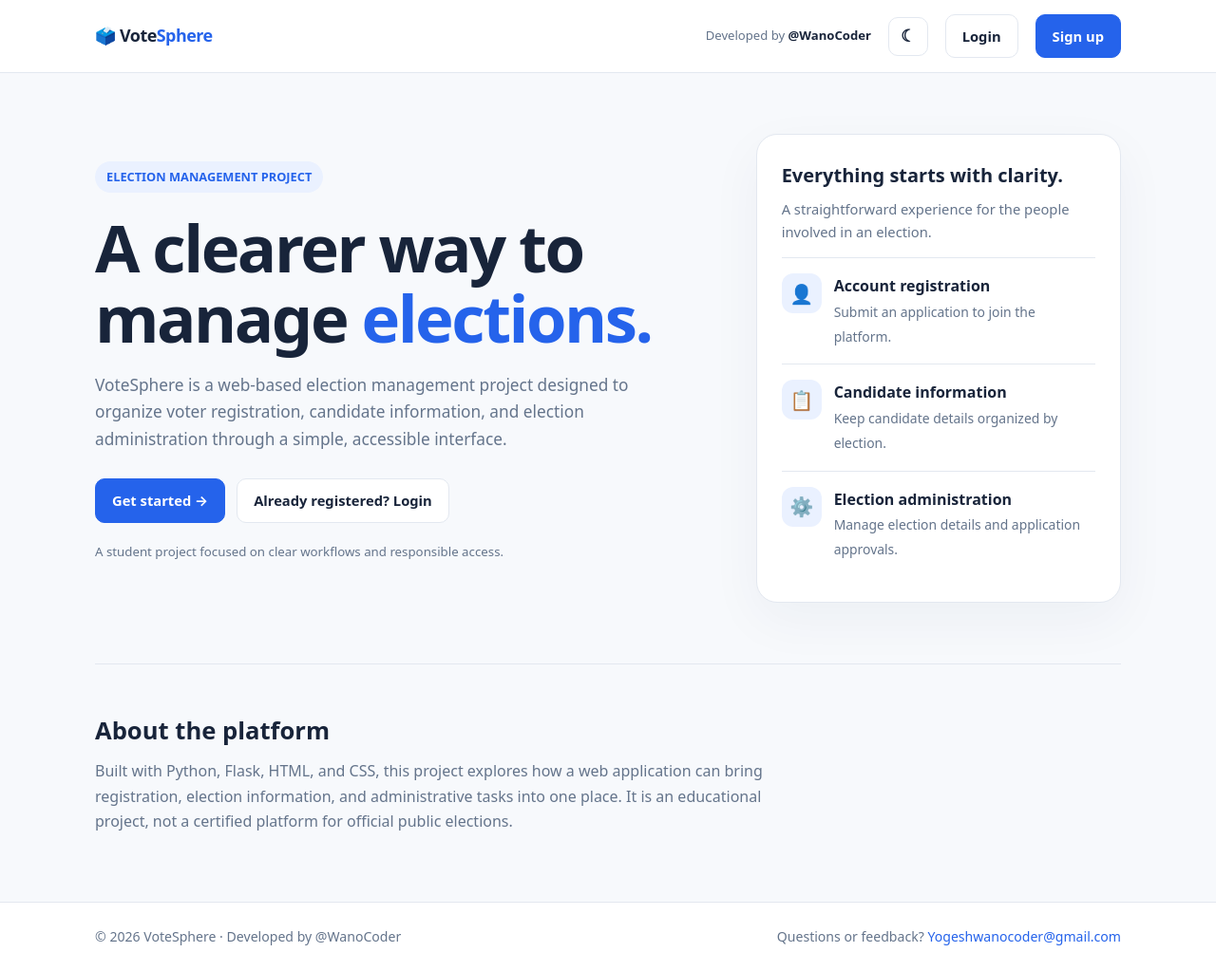
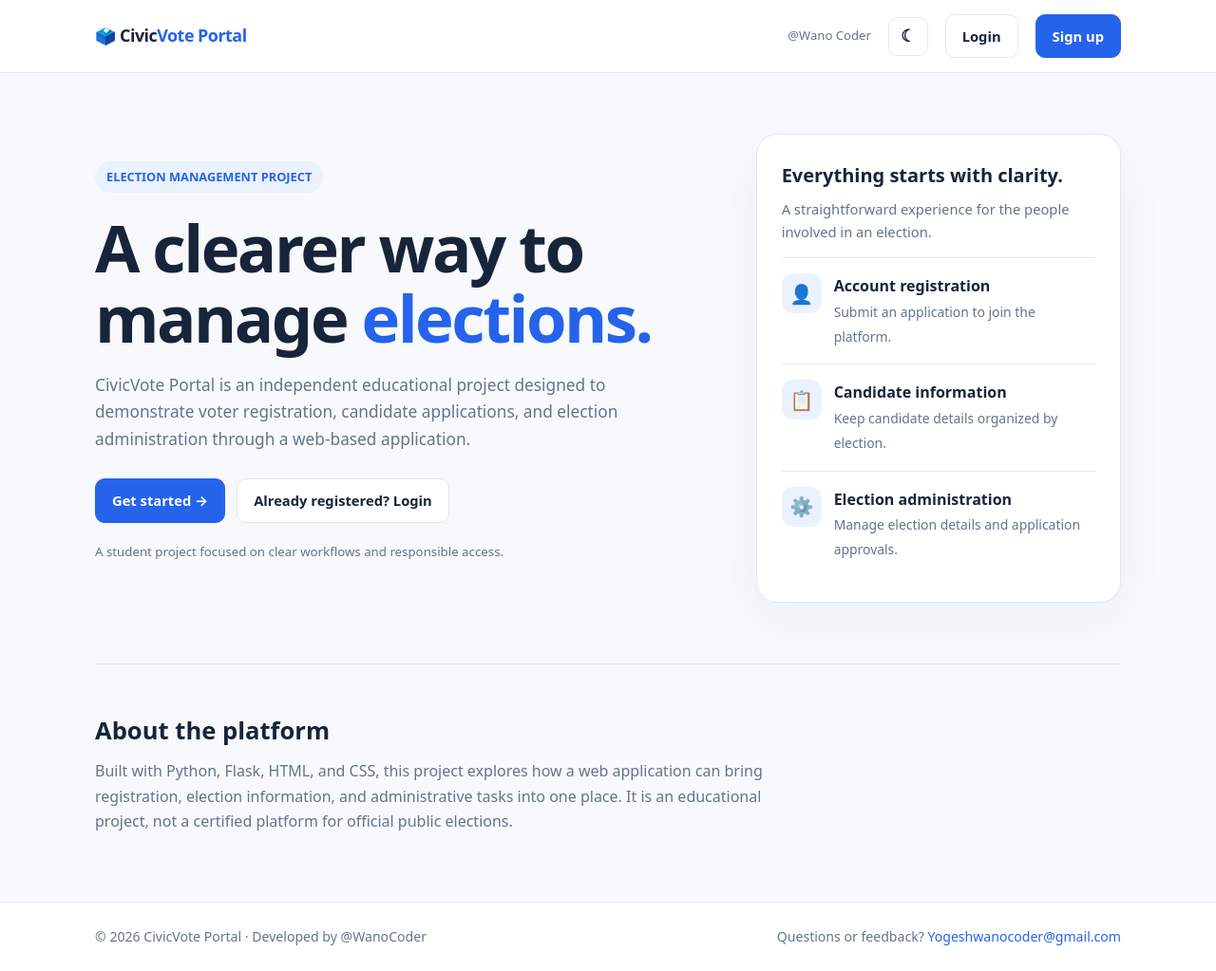
Before and after one commit to Yogesh-BCA-Ds/vote-management-system-, a Flask app: page / in a window 1280 px wide. Shown: the whole page at 95% size. Run offline with Flask 2, Linux system fonts and the light colour scheme; some libraries are stand-ins or nearby versions.

Commit message:
Rename project references to CivicVote Portal
Updated the title and branding references from VoteSphere to CivicVote Portal, reflecting the new project name and focus.

```diff
--- a/templates/home_page.html
+++ b/templates/home_page.html
@@ -4,7 +4,7 @@
   <meta charset="UTF-8">
   <meta name="viewport" content="width=device-width, initial-scale=1">
   <meta name="description" content="An election management project for organizing voter access, candidate registration, and election information.">
-  <title>VoteSphere — Election Management</title>
+  <title>CivicVote Portal | Educational Election Management Project</title>
   <meta name="google-site-verification" content="yXOB0tYj4gjPv3Smw1vCRbY6BF4AtHqt_FflR_2XcBg" />
   <style>
     :root{color-scheme:light;--bg:#f7f9fc;--card:#fff;--text:#18243a;--muted:#64748b;--line:#e3e8f0;--accent:#2563eb;--soft:#eaf1ff;--shadow:0 18px 55px #1725540c}
@@ -56,10 +56,11 @@
 <body>
   <header>
     <nav class="wrap">
-      <a class="brand" href="{{ url_for('home_page') }}">🗳️ Vote<span>Sphere</span></a>
+      <a class="brand" href="{{ url_for('home_page') }}">
+    🗳️ Civic<span>Vote Portal</span>
+      </a>
       <div class="nav-right">
-        <a class="developer" href="https://youtube.com/@wanocoder?si=_owoAC36_BVS1_Lf" target="_blank"
-         rel="noopener noreferrer">Developed by <b>@WanoCoder</b></a>
+        <a class= "developer" href="https://www.youtube.com/@wanocoder"> @Wano Coder </a>
         <button class="btn theme" id="themeToggle" type="button"
                 aria-label="Switch colour theme" title="Switch theme">☾</button>
         <a class="btn" href="{{ url_for('login') }}">Login</a>
@@ -74,9 +75,10 @@
         <span class="eyebrow">ELECTION MANAGEMENT PROJECT</span>
         <h1>A clearer way to manage <span>elections.</span></h1>
         <p class="intro">
-          VoteSphere is a web-based election management project designed
-          to organize voter registration, candidate information, and
-          election administration through a simple, accessible interface.
+          CivicVote Portal is an independent educational project
+designed to demonstrate voter registration, candidate
+applications, and election administration through a
+web-based application.
         </p>
         <div class="actions">
           <a class="btn primary" href="{{ url_for('register_page') }}">Get started &rarr;</a>
@@ -116,7 +118,7 @@
 
   <footer>
     <div class="wrap foot">
-      <p>© <span id="year"></span> VoteSphere · Developed by @WanoCoder</p>
+    <p> © <span id="year"></span> CivicVote Portal · Developed by @WanoCoder </p>
       <p>Questions or feedback? <a href="mailto:Yogeshwanocoder@gmail.com">Yogeshwanocoder@gmail.com</a></p>
     </div>
   </footer>
```
